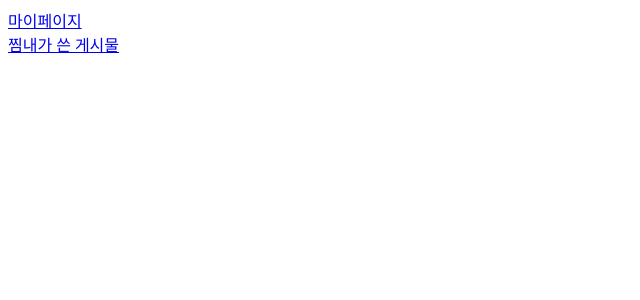
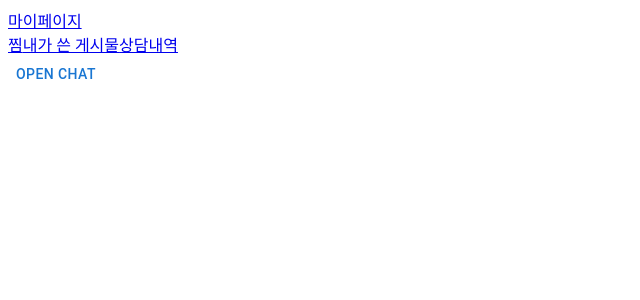
Before and after one commit to o54711254/LookAtMeIn, a React (Create React App) app: page /mypage in a window 1280 px wide. Shown: the top 300 px of the page, without its empty margins (0-640 px from the left). Built offline with nearby package versions, Linux system fonts and the light colour scheme.

Commit message:
test : modal 테스트

```diff
--- a/package.json
+++ b/package.json
@@ -3,6 +3,9 @@
   "version": "0.1.0",
   "private": true,
   "dependencies": {
+    "@emotion/react": "^11.11.3",
+    "@emotion/styled": "^11.11.0",
+    "@mui/material": "^5.15.6",
     "@testing-library/jest-dom": "^5.17.0",
     "@testing-library/react": "^13.4.0",
     "@testing-library/user-event": "^13.5.0",
--- a/src/App.js
+++ b/src/App.js
@@ -1,5 +1,6 @@
 import { BrowserRouter, Link, Routes, Route } from "react-router-dom";
 import MyPage from "./components/User/MyPage/MyPage";
+import ChatModal from "./components/Chat/ChatModal";
 
 function App() {
   return (
@@ -11,6 +12,7 @@ function App() {
           <Route path="/mypage/*" element={<MyPage />} />
         </Routes>
       </BrowserRouter>
+      <ChatModal />
     </div>
   );
 }
--- /dev/null
+++ b/src/components/Chat/ChatModal.js
@@ -0,0 +1,68 @@
+import React, { useState } from "react";
+import {
+  Modal,
+  Box,
+  TextField,
+  Button,
+  List,
+  ListItem,
+  Typography,
+} from "@mui/material";
+
+function ChatModal() {
+  const [open, setOpen] = useState(false);
+  const [message, setMessage] = useState("");
+  const [messages, setMessages] = useState([]);
+
+  const handleOpen = () => setOpen(true);
+  const handleClose = () => setOpen(false);
+  const handleSend = () => {
+    setMessages([...messages, message]);
+    setMessage("");
+  };
+
+  const modalStyle = {
+    position: "absolute",
+    top: "50%",
+    left: "50%",
+    transform: "translate(-50%, -50%)",
+    width: 400,
+    bgcolor: "background.paper",
+    boxShadow: 24,
+    p: 4,
+    outline: "none",
+  };
+
+  return (
+    <div>
+      <Button onClick={handleOpen}>Open Chat</Button>
+      <Modal open={open} onClose={handleClose}>
+        <Box sx={modalStyle}>
+          <Typography variant="h6" component="h2">
+            Chat
+          </Typography>
+          <List sx={{ maxHeight: 300, overflow: "auto" }}>
+            {messages.map((msg, index) => (
+              <ListItem key={index}>{msg}</ListItem>
+            ))}
+          </List>
+          <Box
+            component="form"
+            sx={{ display: "flex", alignItems: "center", mt: 1 }}
+          >
+            <TextField
+              fullWidth
+              size="small"
+              value={message}
+              onChange={(e) => setMessage(e.target.value)}
+              placeholder="Type a message"
+            />
+            <Button onClick={handleSend}>Send</Button>
+          </Box>
+        </Box>
+      </Modal>
+    </div>
+  );
+}
+
+export default ChatModal;
--- a/src/components/User/MyPage/MyPage.js
+++ b/src/components/User/MyPage/MyPage.js
@@ -1,15 +1,18 @@
 import { Routes, Link, Route } from "react-router-dom";
 import MyWish from "./MyWish";
 import MyPostList from "./MyPostList";
+import ReviewList from "../../ReviewBoard/ReviewList";
 
 function MyPage() {
   return (
     <div>
       <Link to={"/mypage/mywish"}>찜</Link>
       <Link to={"/mypage/mypost"}>내가 쓴 게시물</Link>
+      <Link to={"/mypage/mypost"}>상담내역</Link>
       <Routes>
         <Route path="mywish" element={<MyWish />} />
         <Route path="mypost" element={<MyPostList />} />
+        <Route path="mypost" element={<ReviewList />} />
       </Routes>
     </div>
   );
```
Also changed, not shown: 1 other file (tests, documents, lock files or other folders).
